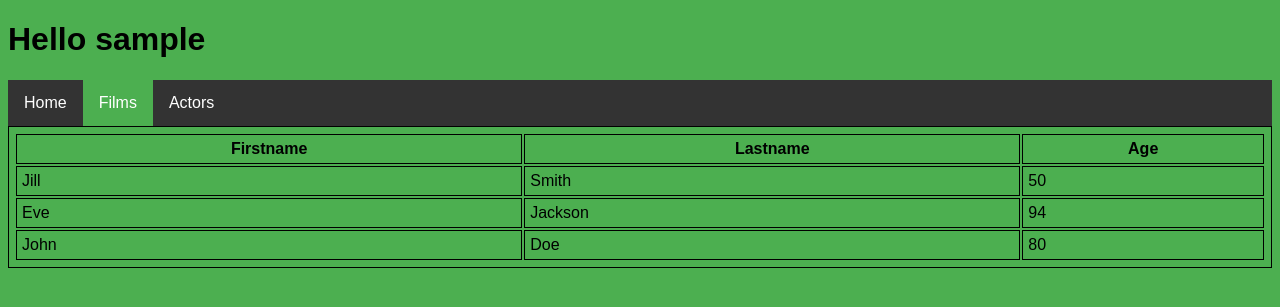
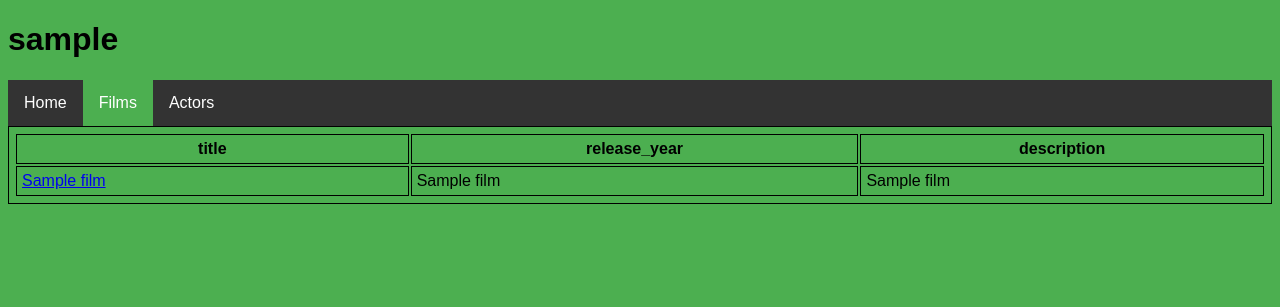
Before and after one commit to el-rizado/films_flask, a Flask app: template templates/films.html in a window 1280 px wide. Shown: the top 307 px of the page. Run offline with Flask 2, Linux system fonts and the light colour scheme; the template is opened without the code that fills it: most values are stand-ins (such as "Sample title", 1, 10 or a date in 2020); some libraries are stand-ins or nearby versions.

Commit message:
make connection between films and database and for loop for films.html to show them

```diff
--- a/app.py
+++ b/app.py
@@ -1,5 +1,5 @@
 from flask import Flask, render_template, request, make_response
-import psycopg2
+import dbconnect
 
 app = Flask(__name__)
 app.config['DEBUG'] = True
@@ -31,7 +31,14 @@ def get_cookie():
 @app.route('/profile/films')
 def show_films():
     username = get_cookie()
-    return render_template('films.html', username=username)
+    conn = dbconnect.connect()
+    try:
+        with conn.cursor() as curs:
+            curs.execute('SELECT film_id, title, release_year, description FROM film ORDER BY title;')
+            films = curs.fetchall()
+    finally:
+        conn.close()
+    return render_template('films.html', username=username, films=films)
 
 
 @app.route('/profile/actors')
--- a/templates/films.html
+++ b/templates/films.html
@@ -51,7 +51,7 @@
 <body>
     <div class="container">
         <div class="head">
-            <h1>Hello {{username}}</h1>
+            <h1>{{username}}</h1>
         </div>
         <div class="menu">
             <ul>
@@ -63,25 +63,17 @@
         <div class="show">
             <table style="width:100%">
               <tr>
-                <th>Firstname</th>
-                <th>Lastname</th>
-                <th>Age</th>
+                <th>title</th>
+                <th>release_year</th>
+                <th>description</th>
               </tr>
-              <tr>
-                <td>Jill</td>
-                <td>Smith</td>
-                <td>50</td>
-              </tr>
-              <tr>
-                <td>Eve</td>
-                <td>Jackson</td>
-                <td>94</td>
-              </tr>
-              <tr>
-                <td>John</td>
-                <td>Doe</td>
-                <td>80</td>
-              </tr>
+                {% for film in films %}
+                    <tr>
+                        <td><a href="{{ url_for('film_info', film_id=film[0]) }}"> {{ film[1] }}</a></td>
+                        <td>{{ film[2] }}</td>
+                        <td>{{ film[3] }}</td>
+                    </tr>
+                {% endfor %}
             </table>
         </div>
     </div>
```
